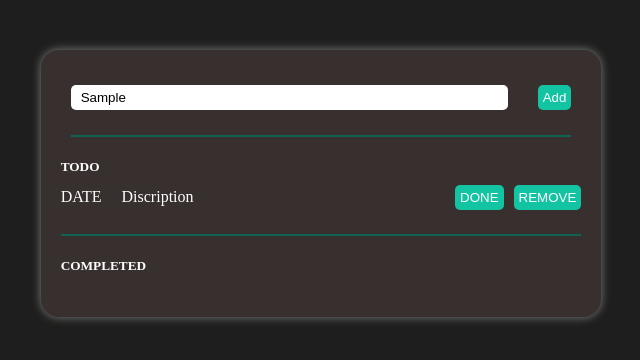
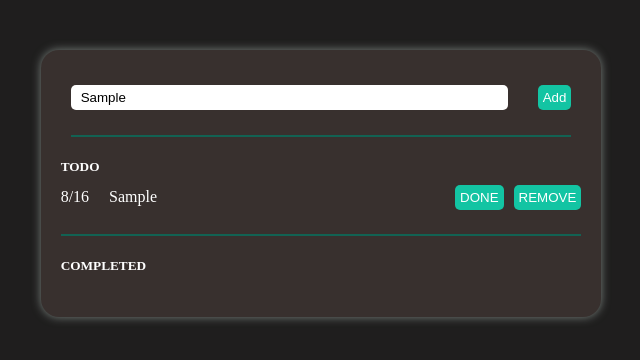
Before and after one commit to rhyusarmiento/rs-react-todo, a React (Create React App) app: page / in a window 1280 px wide. Both pictures are taken after typing "Sample" into the empty fields and a click on the button "Add". Shown: the top 360 px of the page, without its empty margins (319-959 px from the left). Built offline with nearby package versions, Linux system fonts and the light colour scheme.

Commit message:
add add item feature

```diff
--- a/src/components/AddItem.js
+++ /dev/null
@@ -1,10 +0,0 @@
-function AddItem() {
-    return (
-      <div className="todo-additem">
-        <input type="text" placeholder="Whats up?" />
-        <button type="button" className="sendBtn">Add</button>
-      </div>
-    );
-}
-
-export default AddItem;
--- a/src/components/App.js
+++ b/src/components/App.js
@@ -1,18 +1,47 @@
-import React from 'react';
-import AddItem from './AddItem';
-import Item from './Item'
+import React, {useState} from 'react';
 
 function App() {
+  const [allTodos, setTodos] = useState([]);
+  const [newDiscription, setDiscription] = useState("");
+  const [isCompleted, setIsCompleted] = useState(false);
+  const [newDate, setDate] = useState(null);
+  const theDate = new Date();
+
+  const handleAddItem = () => {
+    let newTodoItem = {
+      discription:newDiscription,
+      date:`${theDate.getMonth() + 1}/${theDate.getDate()}`
+    }
+
+    let updatedTodoArr = [...allTodos];
+    updatedTodoArr.push(newTodoItem);
+    setTodos(updatedTodoArr)
+  }
+
   return (
     <div className="App">
       <div className='todo-object'>
         <div className='todo-additem-wrapper'>
-          <AddItem />
+          <div className="todo-additem">
+            <input type="text" value={newDiscription} onChange={(e) => setDiscription(e.target.value)} placeholder="Whats up?" />
+            <button type="button" className="sendBtn" onClick={handleAddItem}>Add</button>
+          </div>
         </div>
         <div className='items-display'>
           <div className='todo-items'>
             <h5>TODO</h5>
-            <Item />
+            {allTodos.map((item,index) => {
+              return (
+                <div className="todo-item" key={index}>
+                  <p>{item.date}</p>
+                  <p>{item.discription}</p>
+                  <div className="button-wrapper">
+                    <button type="button" className="completedBtn">DONE</button>
+                    <button type="button" className="removeBtn">REMOVE</button>
+                  </div>
+                </div>
+              )}
+            )}
           </div>
           <div className='completed-items'>
             <h5>COMPLETED</h5>
--- a/src/components/Item.js
+++ /dev/null
@@ -1,14 +0,0 @@
-function Item() {
-    return (
-      <div className="todo-item">
-        <p>DATE</p>
-        <p>Discription</p>
-        <div className="button-wrapper">
-          <button type="button" className="completedBtn">DONE</button>
-          <button type="button" className="removeBtn">REMOVE</button>
-        </div>
-      </div>
-    );
-}
-
-export default Item;
```
